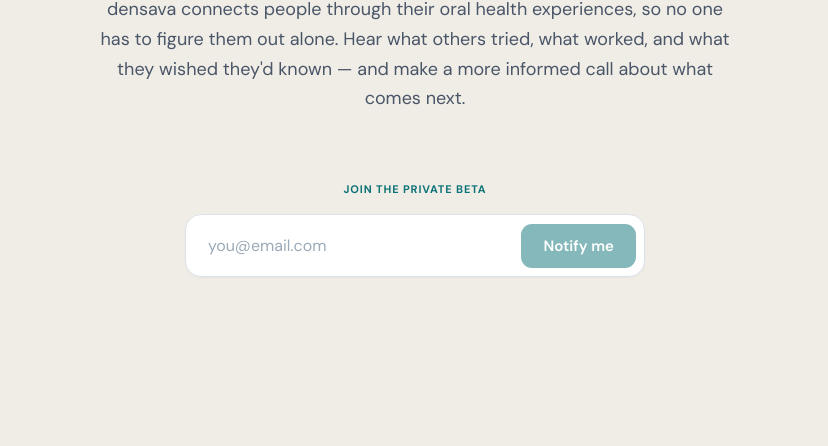
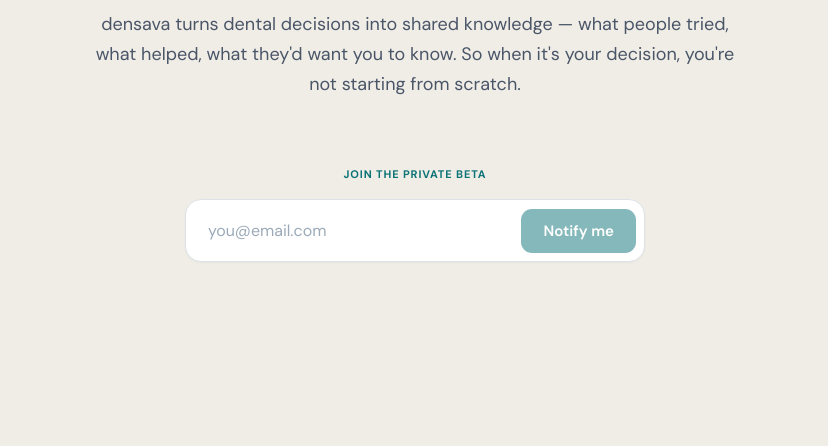
Before and after one commit to jawnster/densava-co, a website: page index.html in a window 1280 px wide. Shown: the part 354-800 px from the top of the page, without its empty margins (225-1053 px from the left). Drawn offline with Linux system fonts and the light colour scheme.

Commit message:
copy(landing): hero description rewritten — densava as verb, shared-knowledge frame
Was: "densava connects people through their oral health
experiences, so no one has to figure them out alone. Hear
what others tried, what worked, and what they wished they'd
known — and make a more informed call about what comes next."

Now: "densava turns dental decisions into shared knowledge —
what people tried, what helped, what they'd want you to know.
So when it's your decision, you're not starting from scratch."

Sentence 1 reframes densava as a verb (turns X into Y) and
carries the rule of three inline. Sentence 2 drops the
redundant second list and pivots to the payoff for the
reader. Tighter, declarative.

Both the visible <p> and the <meta name="description">
updated so SEO matches the page copy.

```diff
--- a/index.html
+++ b/index.html
@@ -4,7 +4,7 @@
 <meta charset="utf-8" />
 <meta name="viewport" content="width=device-width, initial-scale=1, viewport-fit=cover" />
 <title>densava — Stronger together in oral health</title>
-<meta name="description" content="densava connects people through their oral health experiences, so no one has to figure them out alone. Hear what others tried, what worked, and what they wished they'd known — and make a more informed call about what comes next." />
+<meta name="description" content="densava turns dental decisions into shared knowledge — what people tried, what helped, what they'd want you to know. So when it's your decision, you're not starting from scratch." />
 <meta name="theme-color" content="#EFEDE6" />
 
 <meta property="og:type" content="website" />
@@ -334,7 +334,7 @@
 
     <!-- description -->
     <p class="splash__sub fade-up" style="animation-delay: 0.28s">
-      densava connects people through their oral health experiences, so no one has to figure them out alone. Hear what others tried, what worked, and what they wished they'd known &mdash; and make a more informed call about what comes next.
+      densava turns dental decisions into shared knowledge &mdash; what people tried, what helped, what they'd want you to know. So when it's your decision, you're not starting from scratch.
     </p>
 
     <!-- form block -->
```
